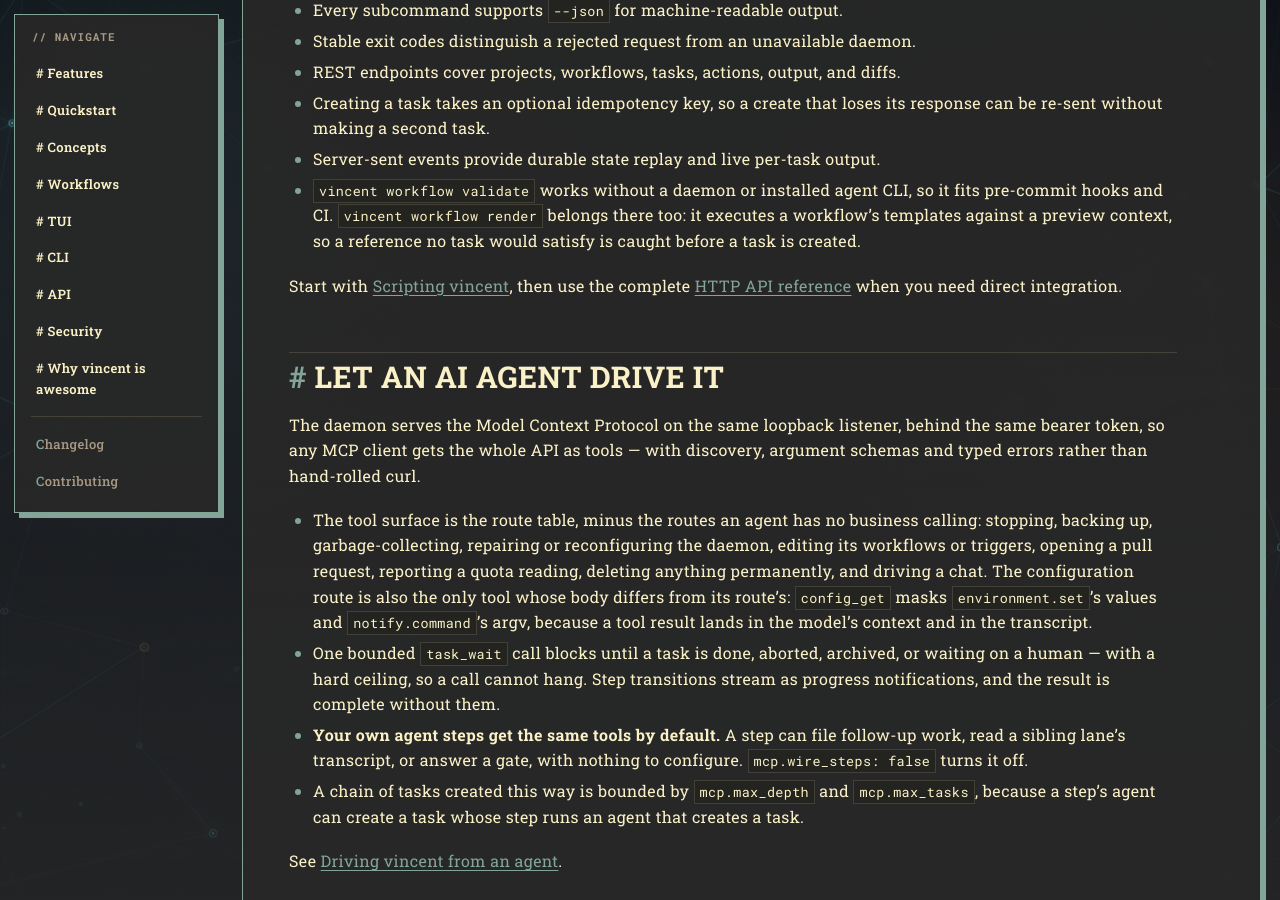
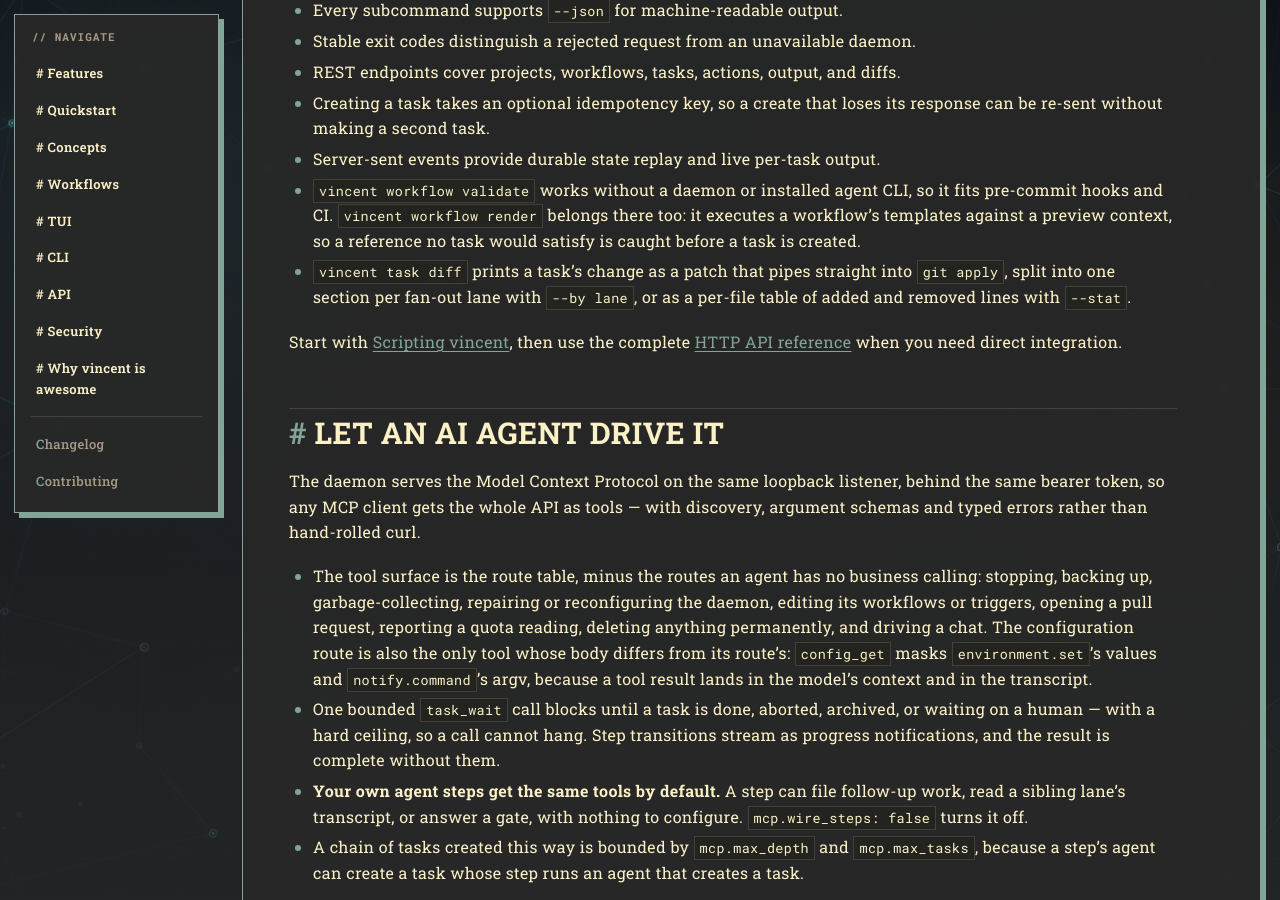
Before and after one commit to lezli01/vincent, a Jekyll site: the page built from docs/features.md, in a window 1280 px wide and 900 px high, scrolled down 8501 px. Built offline with Jekyll 4.4.1, drawn with Linux system fonts in a browser that asks for light colours; our own code applies the rules of GitHub Pages for plain Markdown files.

Commit message:
docs: list vincent task diff on the features page
Co-Authored-By: Claude Opus 5 (1M context) <noreply@anthropic.com>

```diff
--- a/docs/features.md
+++ b/docs/features.md
@@ -362,6 +362,9 @@ localhost API.
   it fits pre-commit hooks and CI. `vincent workflow render` belongs there too:
   it executes a workflow's templates against a preview context, so a reference
   no task would satisfy is caught before a task is created.
+- `vincent task diff` prints a task's change as a patch that pipes straight
+  into `git apply`, split into one section per fan-out lane with `--by lane`,
+  or as a per-file table of added and removed lines with `--stat`.
 
 Start with [Scripting vincent](guides/scripting.md), then use the complete
 [HTTP API reference](reference/api.md) when you need direct integration.
```
